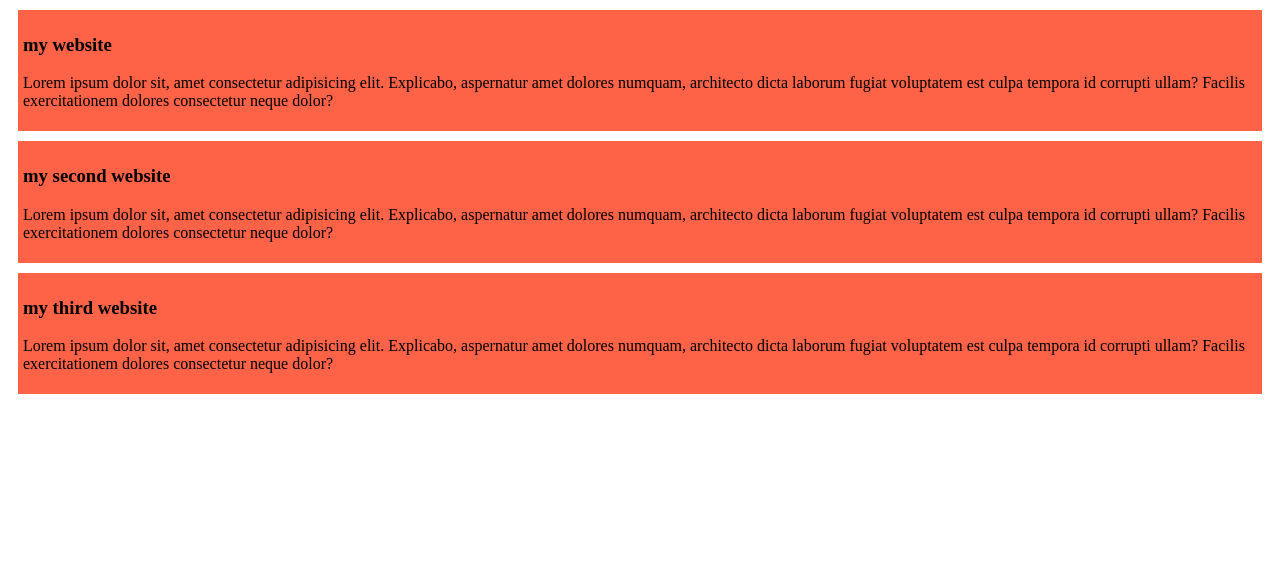
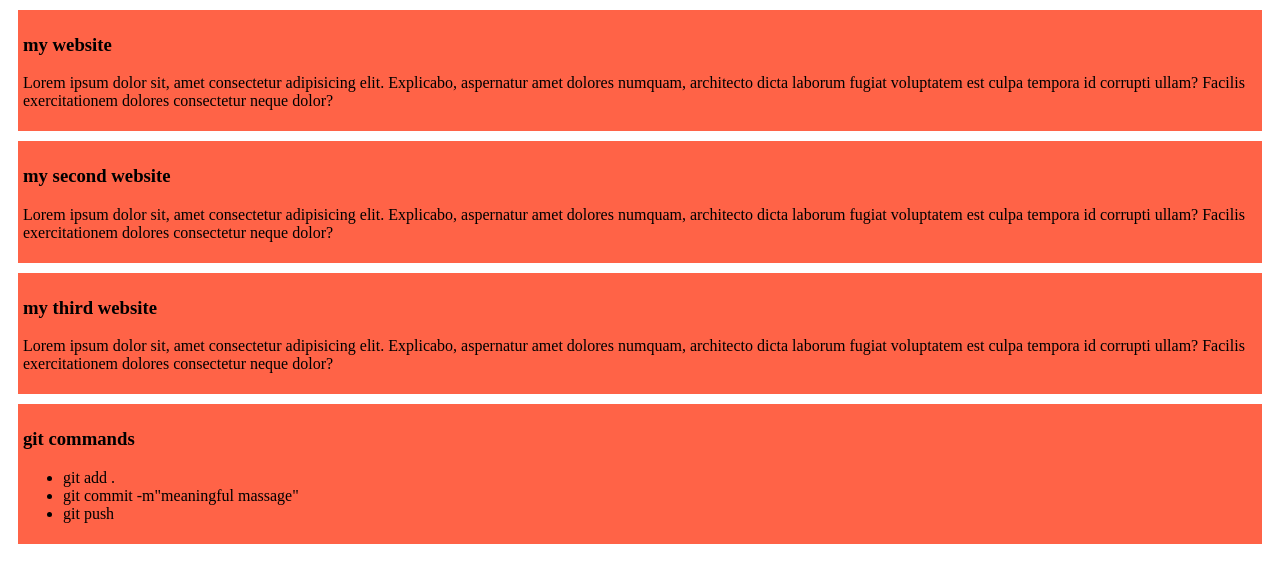
Before and after one commit to ihimran4/my-first-github-repo, a plain HTML site: page index.html in a window 1280 px wide. Drawn offline with Linux system fonts and the light colour scheme.

Commit message:
list to push code

```diff
--- a/index.html
+++ b/index.html
@@ -22,6 +22,15 @@
  <h3>my third website</h3>
  <p>Lorem ipsum dolor sit, amet consectetur adipisicing elit. Explicabo, aspernatur amet dolores numquam, architecto dicta laborum fugiat voluptatem est culpa tempora id corrupti ullam? Facilis exercitationem dolores consectetur neque dolor?</p>
 </div>
+<div>
+    <h3>git commands</h3>
+    <ul>
+        <li>git add .</li>
+        <li>git commit -m"meaningful massage"</li>
+        <li>git push</li>
+    </ul>
+</div>
+
 
 </body>
 </html>
```
